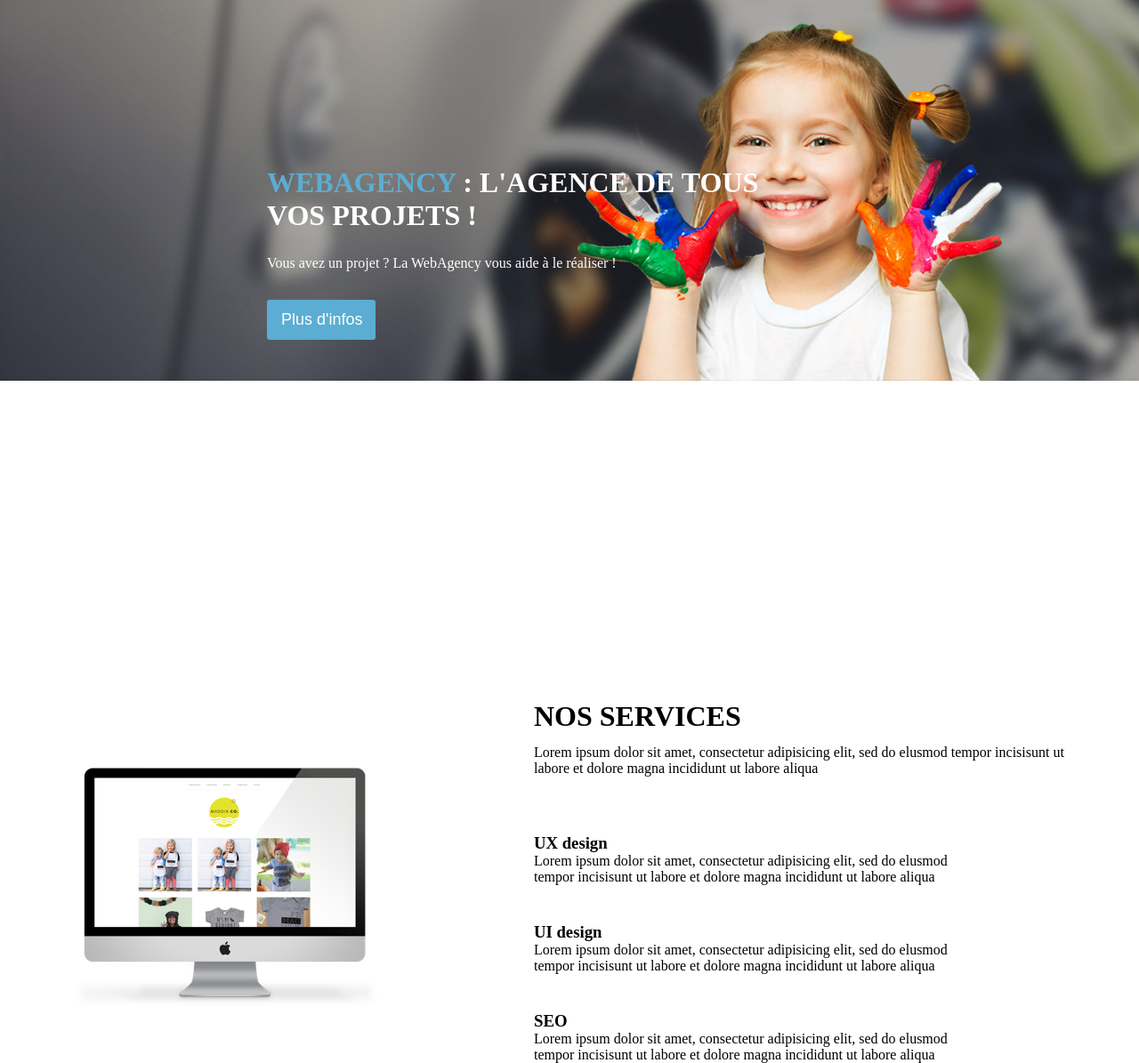
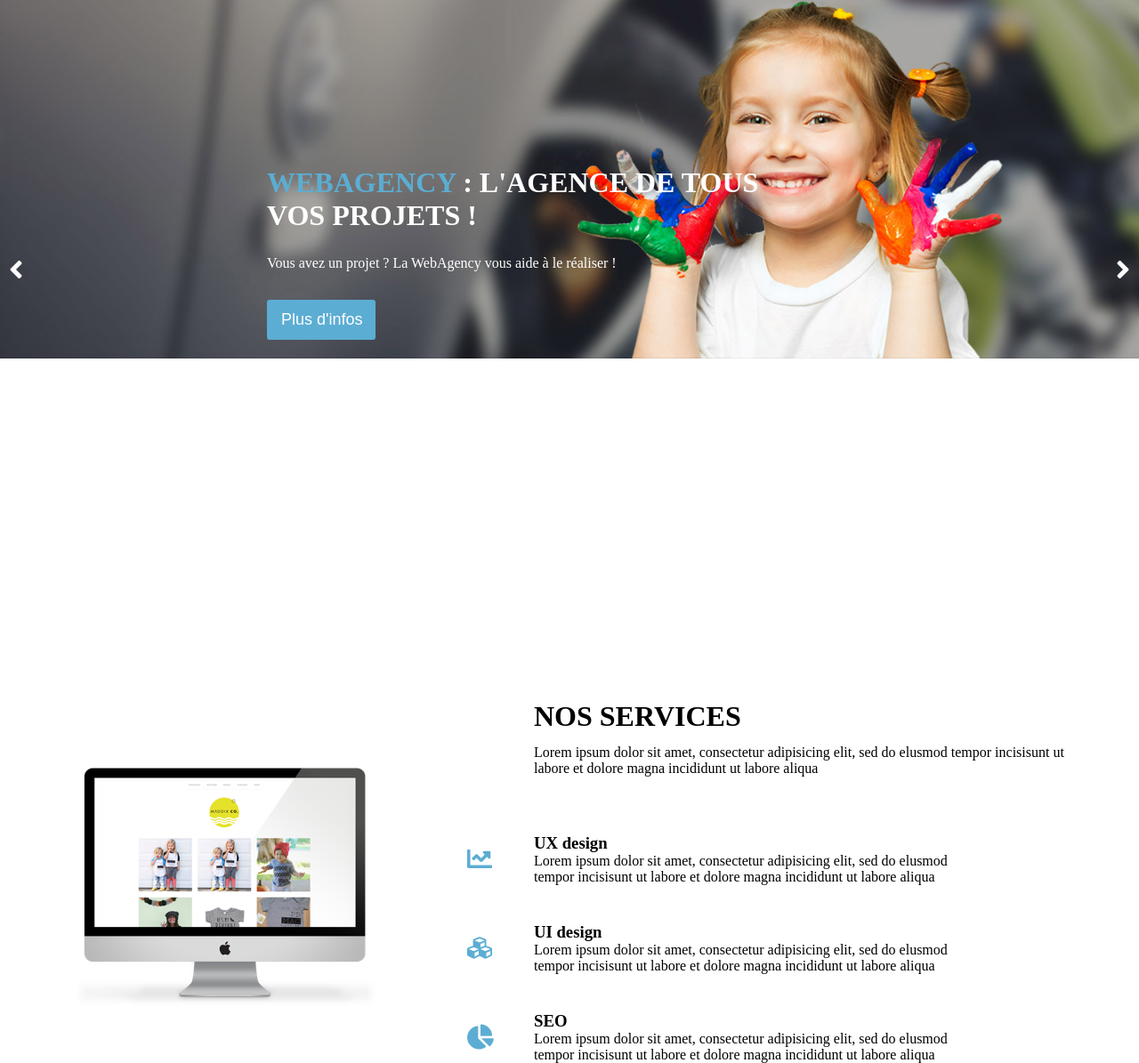
Before and after one commit to NicolasVentre/Projet_2, a plain HTML site: page index.html in a window 1280 px wide. Shown: the part 113-1308 px from the top of the page at 89% size. Drawn offline with Linux system fonts and the light colour scheme.

Commit message:
bring 4.0

```diff
--- a/css/index.css
+++ b/css/index.css
@@ -82,6 +82,24 @@ strong
 	color: #5CADD3;
 }
 
+.fa-angle-left
+{
+	position: absolute;
+	top: 400px;
+	color: white;
+	font-size: 32px;
+	left: 10px;
+}
+
+.fa-angle-right
+{
+	position: absolute;
+	top: 400px;
+	color: white;
+	font-size: 32px;
+	right: 10px;
+}
+
 /*Tags for "nos services"*/
 
 .service
@@ -128,3 +146,30 @@ strong
 	left: 600px;
 	width: 500px;
 }
+
+.fa-chart-line
+{
+	position: absolute;
+	top: 1065px;
+	left: 525px;
+	font-size: 28px;
+	color: #5CADD3;
+}
+
+.fa-cubes
+{
+	position: absolute;
+	top: 1165px;
+	left: 525px;
+	font-size: 28px;
+	color: #5CADD3;
+}
+
+.fa-chart-pie
+{
+	position: absolute;
+	top: 1265px;
+	left: 525px;
+	font-size: 28px;
+	color: #5CADD3;
+}
--- a/index.html
+++ b/index.html
@@ -13,8 +13,8 @@
 	<body>
 		<!-- Header -->
 		<header>
-			<i class="fas fa-angle-left" style="font-size: 24px; color: red"></i>
-
+			<i class="fas fa-angle-left"></i>
+			<i class="fas fa-angle-right"></i>
 
 			<div>
 				<div class="navigation">
@@ -45,10 +45,13 @@
 
 			<div class="desktop"><img src="image/desktop.png" alt="logo_service"></div>
 
+			<i class="fas fa-chart-line"></i>
 			<div class="ux_design"><h3>UX design</h3>Lorem ipsum dolor sit amet, consectetur adipisicing elit, sed do elusmod tempor incisisunt ut labore et dolore magna incididunt ut labore aliqua</div>
 
+			<i class="fas fa-cubes"></i>
 			<div class="ui_design"><h3>UI design</h3>Lorem ipsum dolor sit amet, consectetur adipisicing elit, sed do elusmod tempor incisisunt ut labore et dolore magna incididunt ut labore aliqua</div>
 
+			<i class="fas fa-chart-pie"></i>
 			<div class="seo"><h3>SEO</h3>Lorem ipsum dolor sit amet, consectetur adipisicing elit, sed do elusmod tempor incisisunt ut labore et dolore magna incididunt ut labore aliqua</div>
 		</div>
 
```
